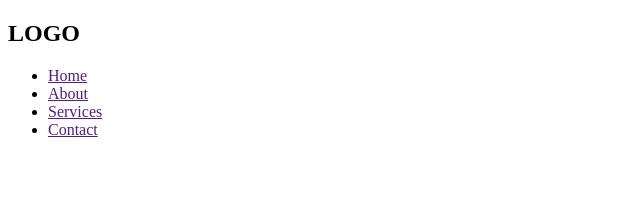
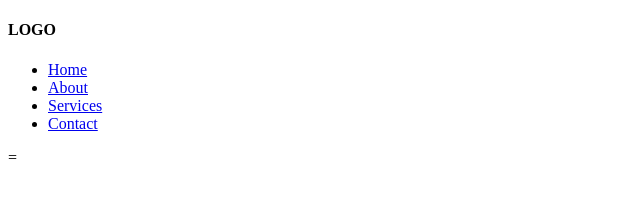
Before and after one commit to ilaumohpraise-coder/new-repo, a plain HTML site: page index.html in a window 1280 px wide. Shown: the whole page, without its empty margins (0-640 px from the left). Drawn offline with Linux system fonts and the light colour scheme.

Commit message:
Restructured the header section for styling

```diff
--- a/index.html
+++ b/index.html
@@ -7,21 +7,21 @@
     <link rel="stylesheet" href="style.css">
 </head>
 <body>
-    <section>
-     <header class="hero section">
-        <h1>LOGO</h1>
+    <header class="hero section">
+        <nav>
+            <h4>LOGO</h4>
+            <ul>
+                <li><a href="#">Home</a></li>
+                <li><a href="#">About</a></li>
+                <li><a href="#">Services</a></li>
+                <li><a href="#">Contact</a></li>
+            </ul>
+            <div class="toggle">=</div>
+        </nav>
     </header>
-    </section>
-    <section>
-        <nav>
-            <ul>
-                <li><a href="">Home</a></li>
-                <li><a href="">About</a></li>
-                <li><a href="">Services</a></li>
 
-                <li><a href="">Contact</a></li>
-            </ul>
-        </nav>
-    </section>
+    <script>
+        document.title = "Web Dev";
+    </script>
 </body>
 </html>
```
